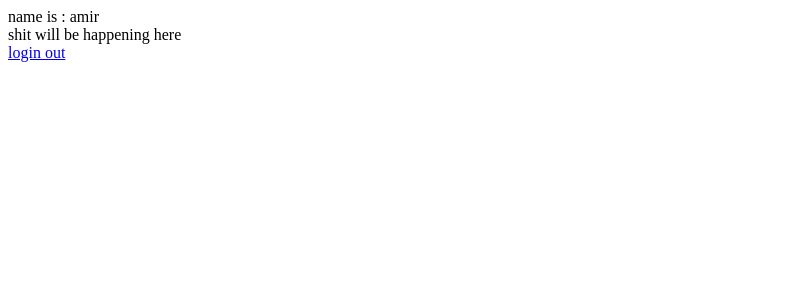
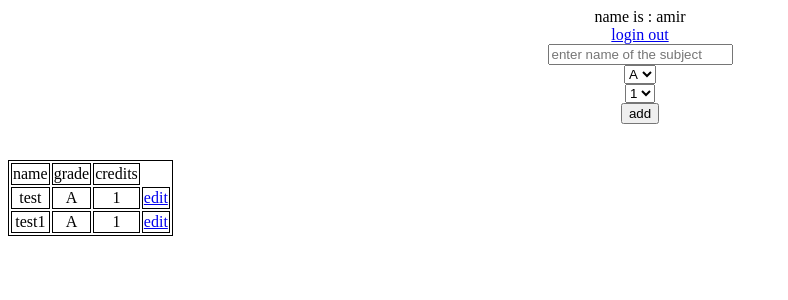
Before and after one commit to amirsoleimani7/gpa_calc, a Django app: page /accounts/main_page/ in a window 1280 px wide. Shown: the top 300 px of the page, without its empty margins (0-788 px from the left). Run offline with Django 5.2, Linux system fonts and the light colour scheme; a user stored in the database is signed in; data comes from the database, SQL or seed files in the repository; both versions use the stored data as it was after the commit.

Commit message:
query update send to update page

```diff
--- a/core/home/models.py
+++ b/core/home/models.py
@@ -5,9 +5,14 @@ from django.contrib.auth.models import User
 class Subject(models.Model):
 
     user = models.ForeignKey(User , on_delete=models.SET_NULL , null=True)
-    name = models.CharField(max_length=255)
-    grade = models.CharField(max_length=2 , choices=[('S','S') ,('A','A') ,('B','B') , ('C','C') , ('D','D') ,('D','D')])
+    name = models.CharField(max_length=255,unique=True)
+    grade = models.CharField(max_length=2 , choices=[('S','S') ,('A','A') ,('B','B') , ('C','C') , ('D','D') ,('F','F')])
     credits = models.PositiveIntegerField()
+
+    # def __init__(self , **kwargs) :
+    #     for key , value in kwargs.items():
+    #         setattr(self , key , value)
+
 
     def __str__(self): # for the django admin page
         return f"{self.name} - grade : {self.grade} , credits : {self.credits}"
--- a/core/home/templates/main_page.html
+++ b/core/home/templates/main_page.html
@@ -4,11 +4,72 @@
     <meta charset="UTF-8">
     <meta name="viewport" content="width=device-width, initial-scale=1.0">
     <title>mainage</title>
+
+    <style>
+        body {text-align: center;}
+        table, th, td {
+            border: 1px solid;
+        }
+
+    </style>
 </head>
 <body>
+
+    <!-- showing messges/erroer that is sent from the backend-->
+    {% if messages %}
+    {% for msg in messages %}
+        # {{msg}} <br>
+    {% endfor %}
+    {% endif %}
+
     name is : {{user.username}} <br>
-    shit will be happening here <br>
 
-    <a href="{% url 'logout' %}">login out</a>
+    <a href="{% url 'logout' %}">login out</a> <br>
+
+    <div class='adding_subject'>
+        <form action="" method="POST">
+            {% csrf_token %}
+            <input type="text" name="name" placeholder="enter name of the subject"> <br>
+            <select name="grade" id="grade">
+                <option value="A">A</option>
+                <option value="B">B</option>
+                <option value="C">C</option>
+                <option value="D">D</option>
+                <option value="F">F</option>
+            </select> <br>
+            <select name="credits" id="credts"> <br>
+                <option value="1">1</option>
+                <option value="2">2</option>
+                <option value="3">3</option>
+
+            </select> <br>
+            <button type="submit">add</button>
+        </form>
+    </div>
+
+
+
+
+    </table>
+    {% if all_subjects %}
+    <table>
+        <tr>
+            <td>name</td>
+            <td>grade</td>
+            <td>credits</td>
+        </tr>
+    {% for subject in all_subjects %} <br>
+    <tr>
+        <td>{{subject.name}}</td>
+        <td>{{subject.grade}}</td>
+        <td>{{subject.credits}}</td>
+        <td><a href="{% url 'update_subject' subject.pk %}">edit</a></td>
+    </tr>
+    {% endfor %}
+    </table>
+    {% else %}
+        no subject added yet <br>
+    {% endif %}
+
 </body>
 </html>
--- a/core/home/urls.py
+++ b/core/home/urls.py
@@ -2,6 +2,7 @@ from django.urls import path
 from . import views
 
 urlpatterns = [
+    path('update/<int:pk>/' , views.update_subject , name='update_subject'),
     path('main_page/' , views.main_page , name='main_page'),
     path('login/' , views.login_page , name='login') ,
     path('logout/' , views.custom_logout ,name='logout') ,
--- a/core/home/views.py
+++ b/core/home/views.py
@@ -3,14 +3,79 @@ from django.contrib.auth.models import User
 from django.contrib.auth.decorators import login_required
 from django.contrib.auth import authenticate , login , logout
 from django.contrib import messages
+from .models import Subject
 
 def home(request):
     return HttpResponse("sup!")
 
 
+def update_subject(request , pk):
+
+    if request.method == 'POST':
+        try :
+            query_subject = Subject.objects.filter(pk=pk) # geting that object i guess
+            new_name = request.POST.get('new_name')
+            new_grade= request.POST.get('new_grade')
+            new_credits = request.POST.get('new_credits')
+            if not query_subject.exists():
+                messages.error(request, "the subject was not found !")
+                return redirect('update_subject')
+            else:
+                print("the query ws found!")
+                query_subject.name = new_name
+                query_subject.grade = new_grade
+                query_subject.credits = new_credits
+                query_subject.save()
+                messages.success(request,"the subject was updated")
+                return redirect('update_subject')
+        except Exception as e:
+            print(f"the error is : {e}")
+            print("some exception happened !")
+
+
+    query_subject = Subject.objects.filter(pk=pk)[0] # geting that object i guess
+
+    print(f"the user {query_subject.user} , name is : {query_subject.name} , grade  : {query_subject.grade}")
+
+    context = {
+        'subject' : query_subject
+    }
+
+    return render(request , 'update_subject.html' , context)
+
+
+
+
+
+
+
 @login_required(login_url='/accounts/login/')
 def main_page(request):
-    return render(request,'main_page.html')
+
+    user = request.user
+    if request.method == 'POST':
+        try:
+            name = request.POST.get("name")
+            grade = request.POST.get("grade")
+            credits = request.POST.get("credits")
+            print(f"the user is : {user}")
+            print(f"the name is : {name}")
+            print(f"the grade is : {grade}")
+            print(f"the credits is : {credits}")
+            subject_obj = Subject(user=user,name=name,grade=grade , credits =credits)
+            subject_obj.save()
+        except:
+            messages.error(request , 'some error happend')
+            return redirect('main_page')
+
+    all_subjects = Subject.objects.filter(user=request.user)
+    context = {
+        'all_subjects' : all_subjects
+    }
+    return render(request,'main_page.html' , context)
+
+
+
 
 def login_page(request):
     if request.method == 'POST':
```
Also changed, not shown: core/home/templates/update_subject.html (added, +25 -0 lines), core/db.sqlite3, core/home/migrations/0002_alter_subject_grade_alter_subject_name.py (added).
